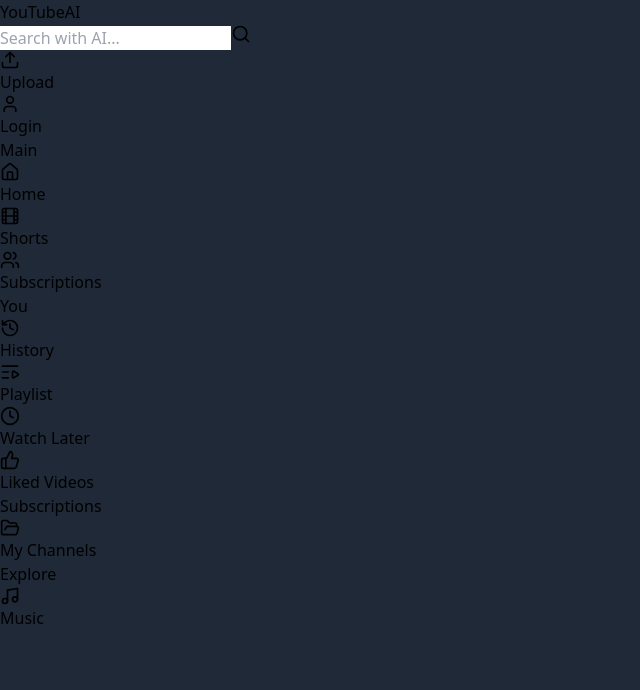
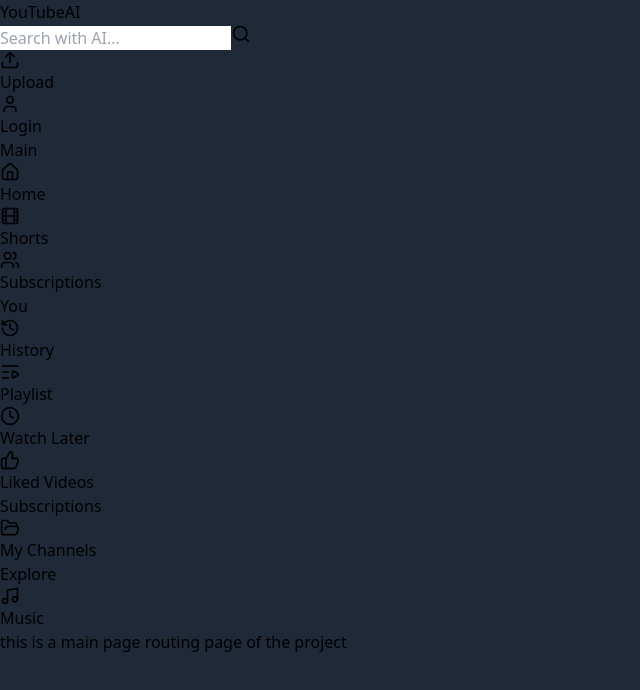
Before and after one commit to hasnain23233/youtube_Clone, a React (Vite) app in the folder client/: page /channels in a window 1280 px wide. Shown: the top 690 px of the page, without its empty margins (0-640 px from the left). Built offline with nearby package versions, Linux system fonts and the light colour scheme.

Commit message:
update the routing page of the project

```diff
--- a/client/src/FullStackYoutubeFile.jsx
+++ b/client/src/FullStackYoutubeFile.jsx
@@ -1,13 +1,19 @@
 import React from 'react'
 import Navbar from './components/navbar'
 import SideNavbar from './components/Sidenavbar'
+import PageRouting from './pageRouting'
 
 const FullStackYoutubeFile = () => {
     return (
         <div>
             <Navbar />
-            <div>
-                <SideNavbar />
+            <div className=' mt-2 flex gap-10'>
+                <div className='border w-2/12'>
+                    <SideNavbar />
+                </div>
+                <div>
+                    <PageRouting />
+                </div>
             </div>
         </div>
     )
--- /dev/null
+++ b/client/src/pageRouting.jsx
@@ -0,0 +1,11 @@
+import React from 'react'
+
+const pageRouting = () => {
+    return (
+        <div>
+            <h1 className='text-white'>this is a main page routing page of the project</h1>
+        </div>
+    )
+}
+
+export default pageRouting
```
